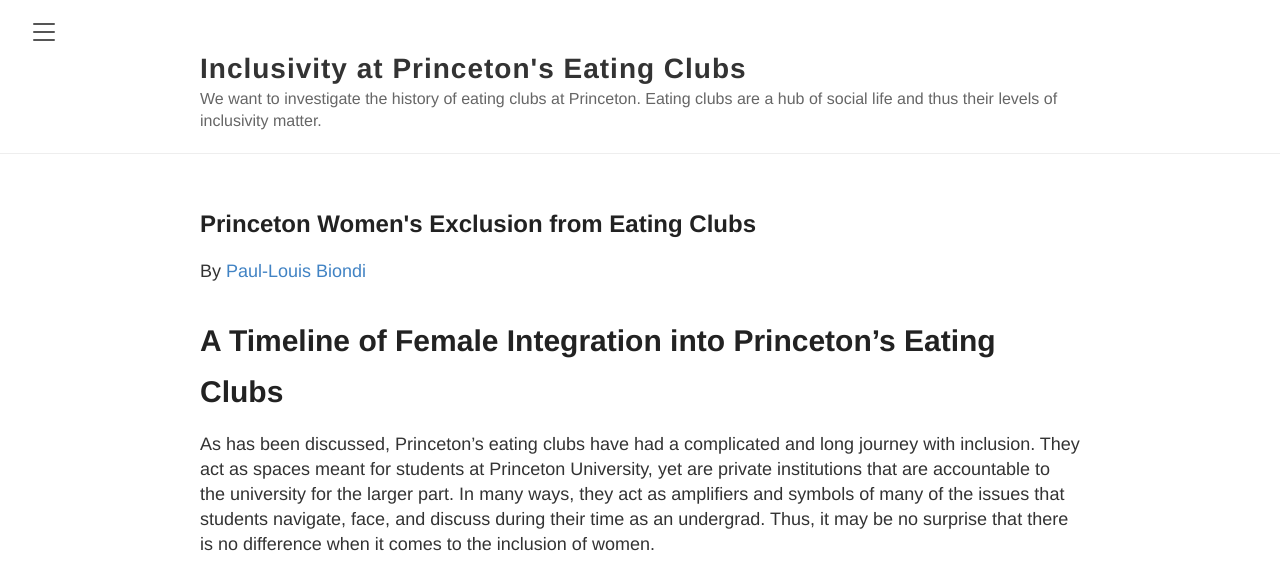
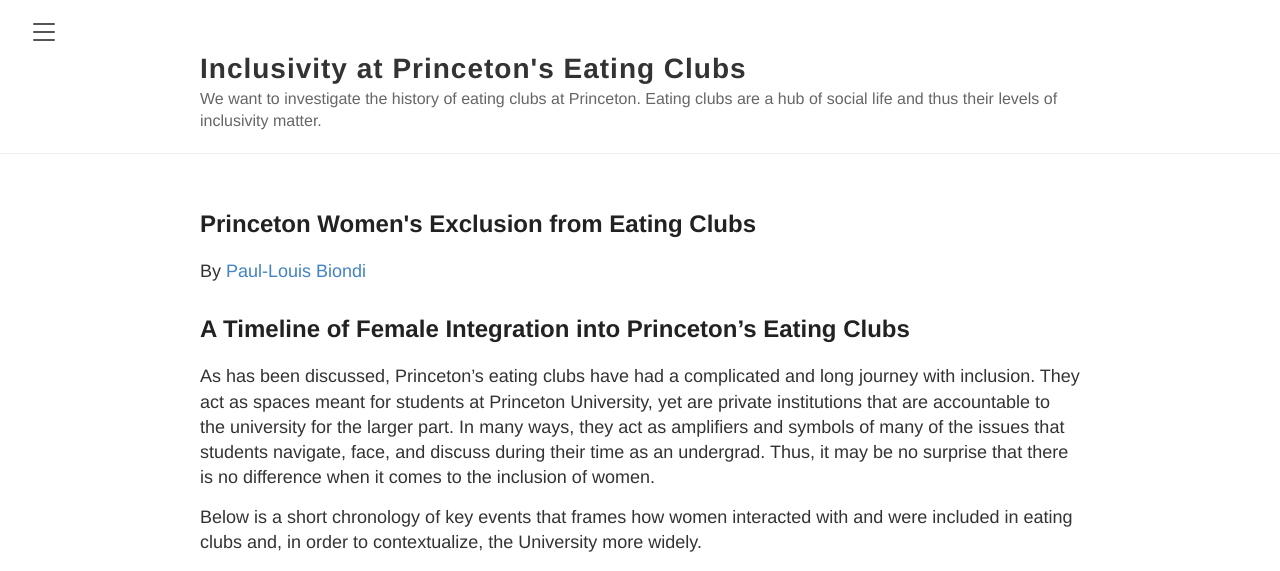
Before and after one commit to HUM-331-Princeton/inclusivity-eating-clubs, a Jekyll site: the page built from _posts/2021-05-08-gender.md, in a window 1280 px wide. Shown: the top 571 px of the page. Built offline with Jekyll 4.4.1, drawn with Linux system fonts in a browser that asks for light colours; grey boxes are pictures that could not be loaded.

```diff
--- a/_posts/2021-05-08-gender.md
+++ b/_posts/2021-05-08-gender.md
@@ -5,7 +5,7 @@ excerpt_separator: <!--more-->
 title: Princeton Women's Exclusion from Eating Clubs
 ---
 
-# A Timeline of Female Integration into Princeton’s Eating Clubs
+## A Timeline of Female Integration into Princeton’s Eating Clubs
 
 As has been discussed, Princeton’s eating clubs have had a complicated and long journey with inclusion. They act as spaces meant for students at Princeton University, yet are private institutions that are accountable to the university for the larger part. In many ways, they act as amplifiers and symbols of many of the issues that students navigate, face, and discuss during their time as an undergrad. Thus, it may be no surprise that there is no difference when it comes to the inclusion of women.
 
@@ -15,7 +15,7 @@ Below is a short chronology of key events that frames how women interacted with
 
 While it provides a good overview of the main events that affected women and Princeton social life, it is also necessary to provide context as to why eating clubs are so fundamental to Princeton’s being. When the University administration was considering co-education, one alumnus responded, saying “you want coeducation—you want to kill the eating clubs—you want to turn Princeton into an institution designed to meet the requirements of the average—please feel free to do so—but do not ask me to support it.” Eating clubs are not only an aspect of social life, but they have in the past acted as arbiters of the Princeton undergraduate experience, enacting on women how they could behave and how they were meant to take on space, and serve as an extension and representation of the University climate as a whole.
 
-# Is Inclusion Just Membership?
+## Is Inclusion Just Membership?
 
 Very basically, the existence of an all-male club that creates life-long connections and connects students to a vast and notable alumni network denies women opportunities not only as undergraduate students but also afterwards. And it is important to note that the decisions to allow women to bicker were made exclusively by men already in the eating clubs, meaning the conversations they were having might not have been exclusively relegated to the well-being of women on campus, but instead more centered upon misogynistic grounds. The very construction of an all-male club allows its nature to be different, to be rooted in patriarchal and misogynistic (similar to the exclusion of any marginality).
 
```
